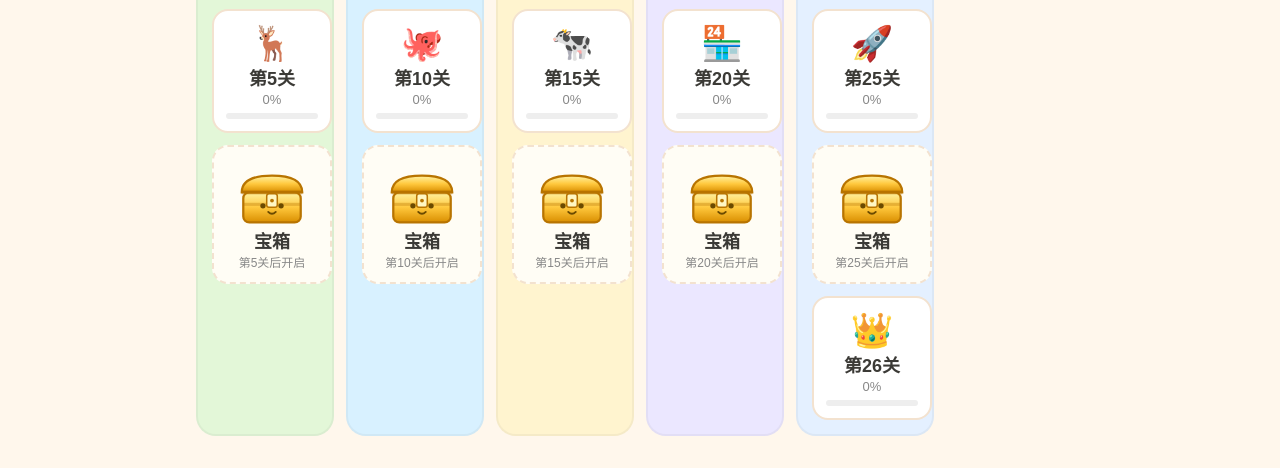
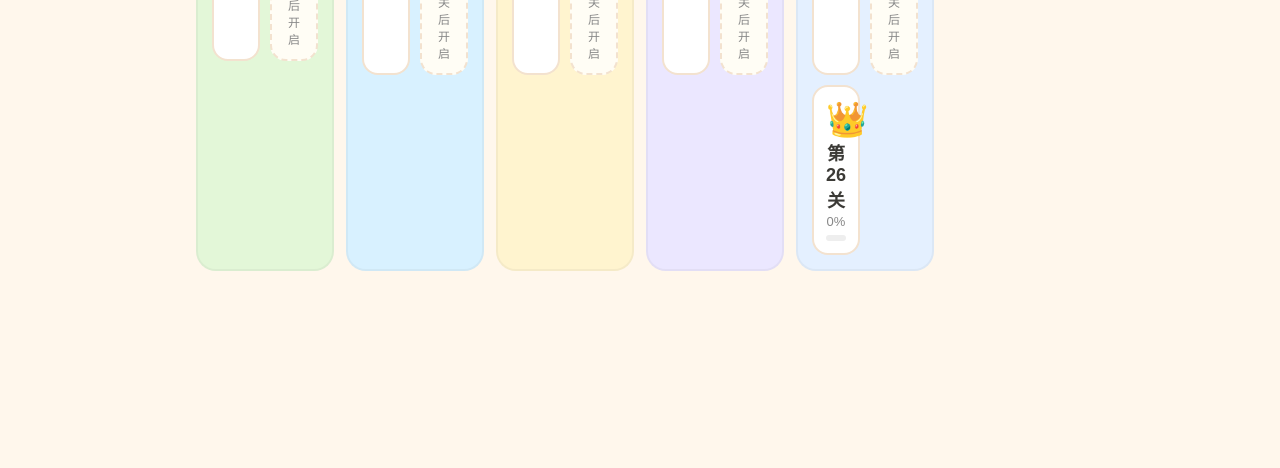
Before and after one commit to Claudiahuang31/zishi-chuangguan, a plain HTML site: page index.html in a window 1280 px wide. Shown: the part 778-1246 px from the top of the page. After the commit the page ends 1081 px from the top, so only its background shows below. Drawn offline with Linux system fonts and the light colour scheme.

Commit message:
地图各章节改为双列展示

```diff
--- a/index.html
+++ b/index.html
@@ -52,7 +52,7 @@ td,th{padding:8px;border-bottom:1px solid #eee;text-align:left}
 @keyframes pop{0%{transform:scale(.2);opacity:0}30%{opacity:1;transform:scale(1.2)}100%{transform:translateY(-120px) scale(.9);opacity:0}}
 .chapter{border-radius:20px;padding:14px;margin-bottom:16px;border:2px solid rgba(0,0,0,.04)}
 .chapter h3{margin:0 0 10px;font-size:18px}
-.chapter .path{margin-top:0}
+.chapter .path{margin-top:0;grid-template-columns:repeat(2,minmax(0,1fr));gap:10px}
 .station .icon{font-size:34px;line-height:1.2}
 .chest{display:flex;flex-direction:column;align-items:center;justify-content:center;border-style:dashed;background:#fffdf5}
 .chest .icon svg{width:76px;height:68px;display:block;margin:0 auto}
```
